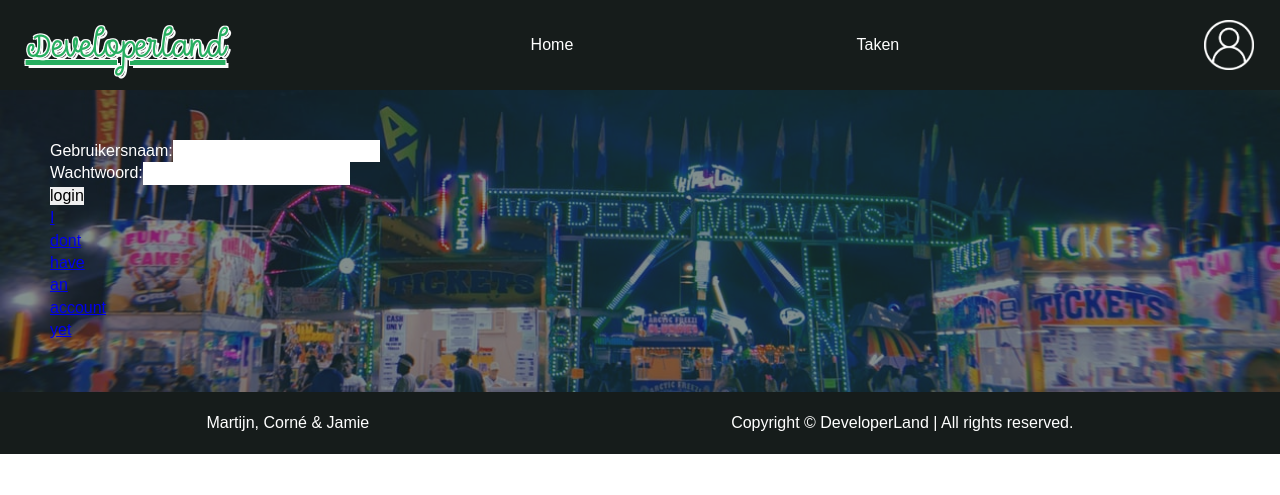
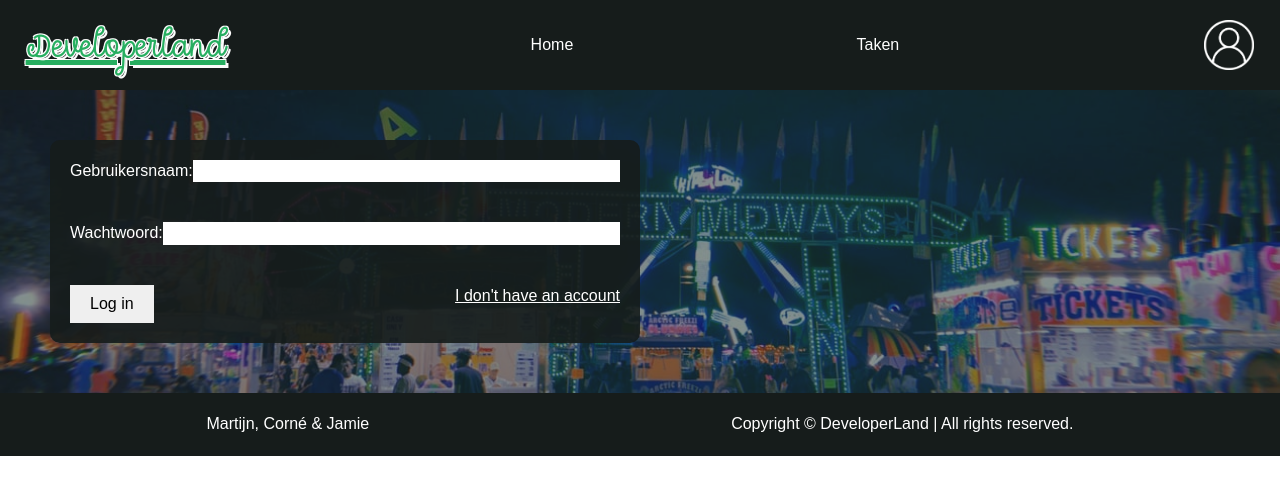
Before and after one commit to Easyzly/B3-MCJ-takenlijst, a PHP site: the page made by accountSignin&Signup.php in a window 1280 px wide. Shown: the top 495 px of the page. Run offline with PHP 8.4, Linux system fonts and the light colour scheme.

Commit message:
Fixed styling takenlijst index

```diff
--- a/accountSignin&Signup.php
+++ b/accountSignin&Signup.php
@@ -53,8 +53,8 @@ if ($_GET['status'] == null or !isset($_GET['status'])) {
 
                 <!-- Login form -->
                 <?php if ($status == "Signin" or $status == "username already exists"): ?>
+                    <form action="backend/accountController.php" method="post">
                         <div class="form-container">
-                        <form action="backend/accountController.php" method="post">
                             <input type="hidden" name="action" value="Signin">
                             <div class="form-group">
                                 <label for="username">Gebruikersnaam: </label>
@@ -64,15 +64,18 @@ if ($_GET['status'] == null or !isset($_GET['status'])) {
                                 <label for="password">Wachtwoord: </label>
                                 <input type="password" name="password" id="password">
                             </div>
-                            <input type="submit" value="login">
-                            <a href="accountSignin&Signup.php?status=Signup">I dont have an account yet</a>
+                            <div class="form-group">
+                                <input type="submit" value="Log in">
+                                <a href="accountSignin&Signup.php?status=Signup">I don't have an account</a>
+                            </div>
+                        </div>
                     </form>
-                    </div>
                 <?php endif ?>
 
                 <!-- Signup form -->
                 <?php if ($status == "Signup"): ?>
                     <form action="backend\accountController.php" method="post">
+                        <div class="form-container">
                             <input type="hidden" name="action" value="Signup">
                             <div class="form-group">
                                 <label for="name">Naam: </label>
@@ -86,10 +89,12 @@ if ($_GET['status'] == null or !isset($_GET['status'])) {
                                 <label for="password">Wachtwoord: </label>
                                 <input type="password" name="password" id="password">
                             </div>
-                        <input type="submit" value="signup">
+                            <div class="form-group">
+                                <input type="submit" value="Sign up">
+                                <a href="accountSignin&Signup.php?status=Signin">I already have an account</a>
+                            </div>
+                        </div>
                     </form>
-
-                    <a href="accountSignin&Signup.php?status=Signin">I already have an account</a>
                 <?php endif ?>
             </div>
         </div>
--- a/css/main.css
+++ b/css/main.css
@@ -316,9 +316,6 @@ header{
   padding: 25px;
 }
 
-
-
-
 .imageButtons{
   display: flex;
 }
@@ -338,12 +335,53 @@ header{
   display: block;
 }
 
+.form-container{
+  background-color: rgb(22, 28, 27, 0.9);
+  border-radius: 10px;
+  width: 50%;
+}
+
 .form-group{
-  background-color: red;
   display: flex;
   justify-content: space-between;
+  padding: 20px;
 }
 
-.form-container{
-  width: 5px;
+.form-group a{
+  color: white;
 }
+
+input[type="text"], input[type="password"] {
+  width: 500px;
+}
+
+input[type="submit"] {
+  padding-left: 20px;
+  padding-right: 20px;
+  padding-top: 10px;
+  padding-bottom: 10px;
+}
+
+table{
+  background-color: rgb(22, 28, 27, 0.9);
+  border-radius: 10px;
+  margin: 30px auto;
+  padding: 20px;
+  color: white;
+}
+
+td{
+  padding: 30px;
+}
+
+td a{
+  color: skyblue;
+}
+
+tr:first-child{
+  background-color: rgb(42, 48, 47);
+}
+
+tr:nth-child(odd){
+  background-color: rgb(32, 38, 37);
+}
```
Also changed, not shown: task/index.php (+28 -10 lines). Lines whose indentation alone changed are shown as unchanged.
